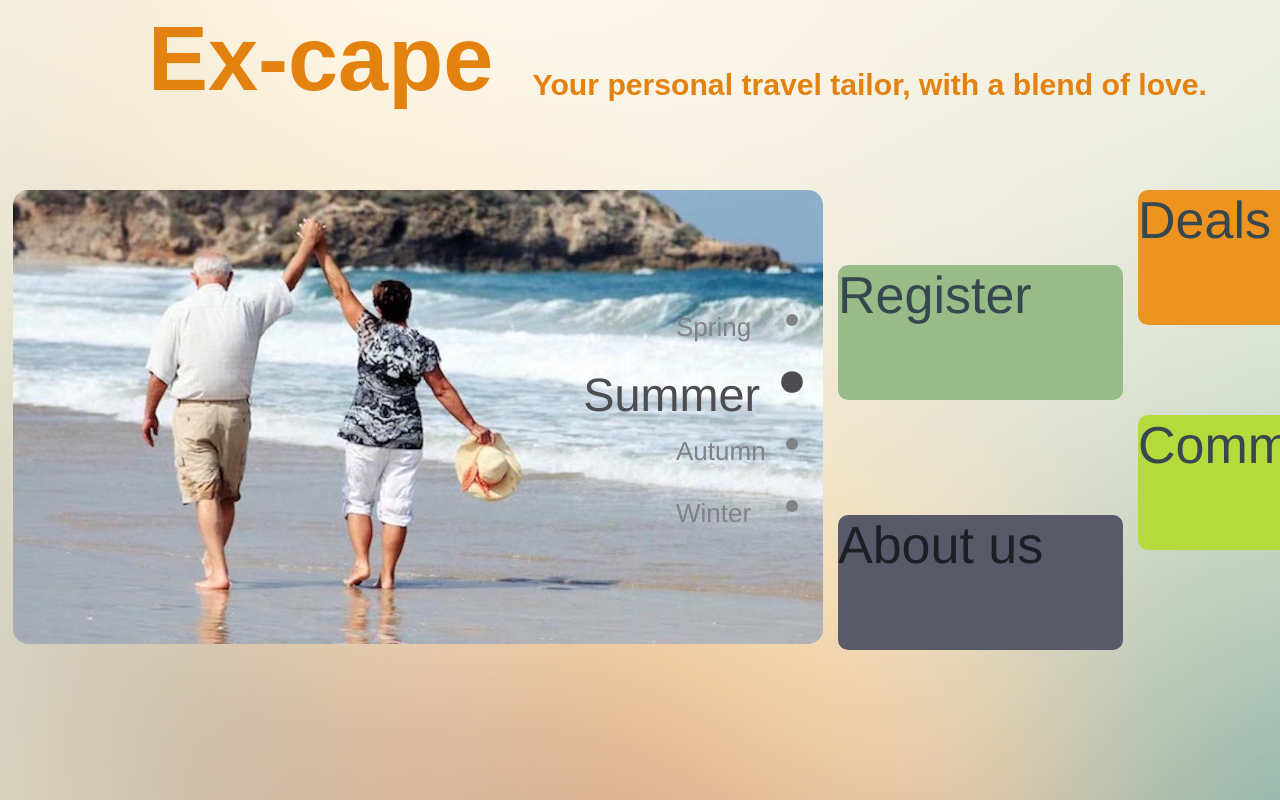
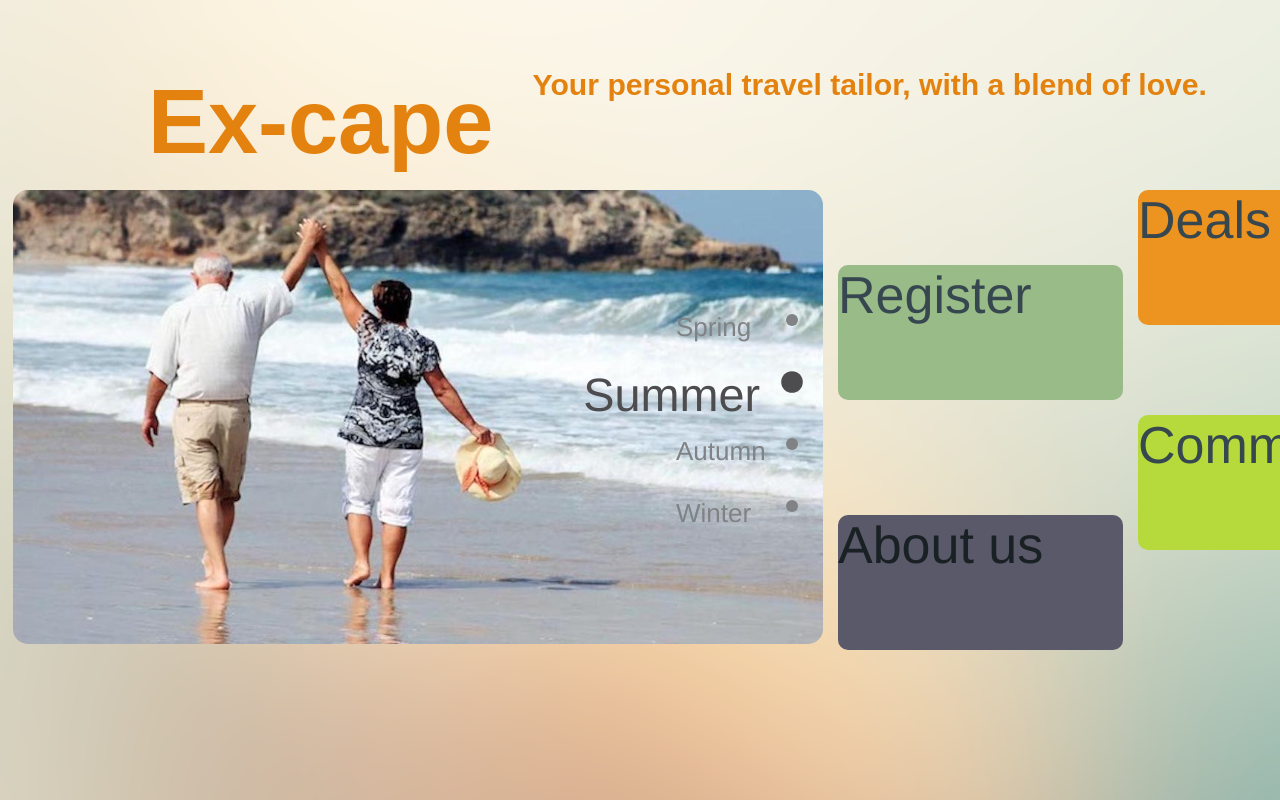
Before and after one commit to ZQVicky/Ex-cape.github.io, a plain HTML site: page index.html in a window 1280 px wide. Shown: the top 800 px of the page. Drawn offline with Linux system fonts and the light colour scheme.

Commit message:
Update index_style.css

```diff
--- a/index_style.css
+++ b/index_style.css
@@ -21,7 +21,7 @@ header {
 }
 
 h1{
-  margin-top:0;
+  margin-top:0.7em;
   margin-bottom: 0;
   padding: 0;
 }
```
